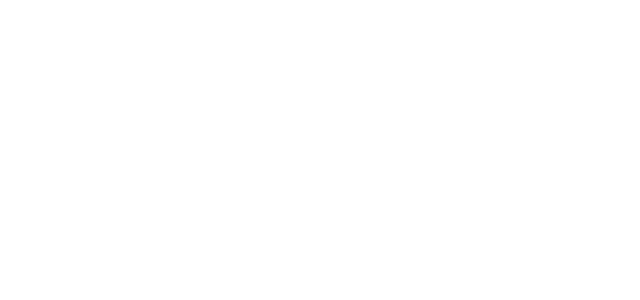
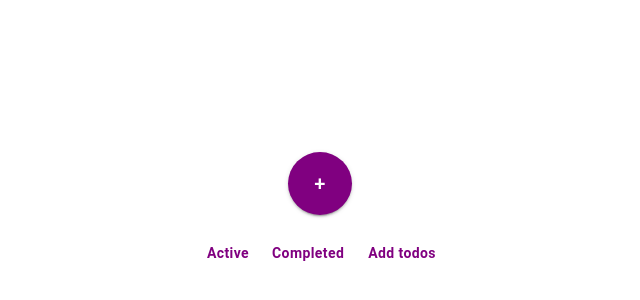
Before and after one commit to ar4scode/todo-app, a React (Vite) app: page / in a window 1280 px wide. Shown: the part 188-488 px from the top of the page, without its empty margins (320-960 px from the left). Built offline with nearby package versions, Linux system fonts and the light colour scheme.

Commit message:
Add buttons for user to see active todos , completed todos and all todos(not modified yet)

```diff
--- a/src/App.tsx
+++ b/src/App.tsx
@@ -1,11 +1,18 @@
 import './App.css';
+import ButtonsGroup from './components/ButtonsGroup';
 import { Button } from '@mui/material';
 
 function App() {
 
   return (
-    <div className=''>
-
+    <div className='flex flex-col items-center'>
+      <Button
+        variant='contained'
+        sx={{borderRadius: "100%", padding: "14px", fontSize: "20px", backgroundColor:"purple", width: "40px"}}
+      >
+        +
+      </Button>
+      <ButtonsGroup />
     </div>
   )
 }
--- /dev/null
+++ b/src/components/ButtonsGroup.tsx
@@ -0,0 +1,19 @@
+import { Button } from "@mui/material";
+
+const ButtonsGroup = () => {
+  return (
+    <div className="mt-5">
+      <Button sx={{marginRight: "4px", fontWeight: "bold", textTransform: "none", borderRadius: "20px", transition: "all .4s", color: "purple","&:hover" : {
+        backgroundColor: "purple", color:"#fff",
+      }}}>Active</Button>
+      <Button sx={{marginRight: "4px",fontWeight: "bold", textTransform: "none", borderRadius: "20px", transition: "all .4s", color: "purple","&:hover" : {
+        backgroundColor: "purple", color:"#fff",
+      }}}>Completed</Button>
+      <Button sx={{marginLeft: "4px",fontWeight: "bold", textTransform: "none", borderRadius: "20px", transition: "all .4s", color: "purple","&:hover" : {
+        backgroundColor: "purple", color:"#fff",
+      }}}>Add todos</Button>
+    </div>
+  )
+}
+
+export default ButtonsGroup;
```
